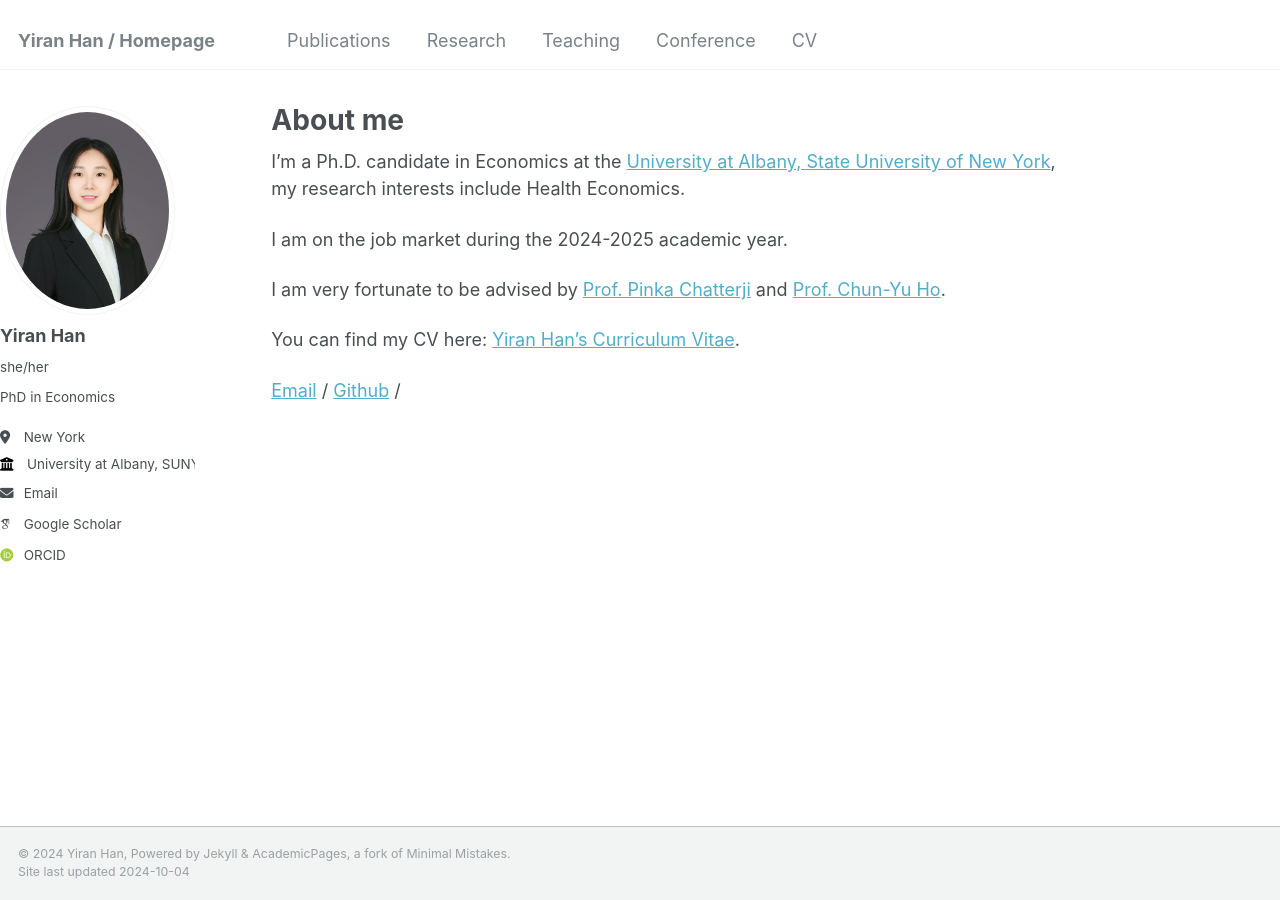
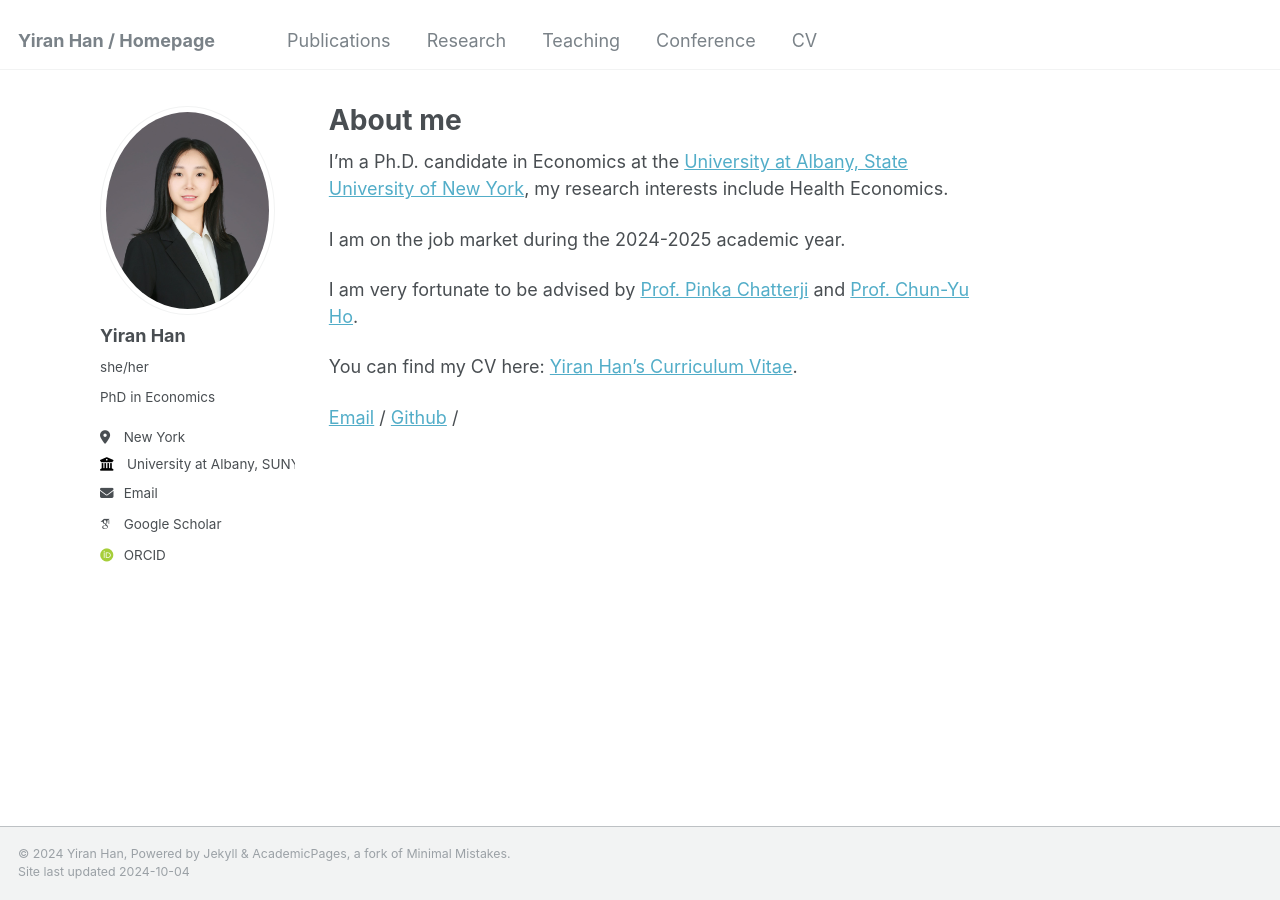
Before and after one commit to yiran-han/yiran-han.github.io, a Jekyll site: the page built from _pages/about.md, in a window 1280 px wide. Built offline with Jekyll 4.4.1, drawn with Linux system fonts in a browser that asks for light colours; some web fonts are replaced.

Commit message:
Update _page.scss

```diff
--- a/_sass/_page.scss
+++ b/_sass/_page.scss
@@ -11,7 +11,7 @@
   animation: intro 0.3s both;
   animation-delay: 0.35s;
   @include breakpoint($x-large) {
-   max-width: 1440px
+   max-width: 1080px
   }
 }
 
```
